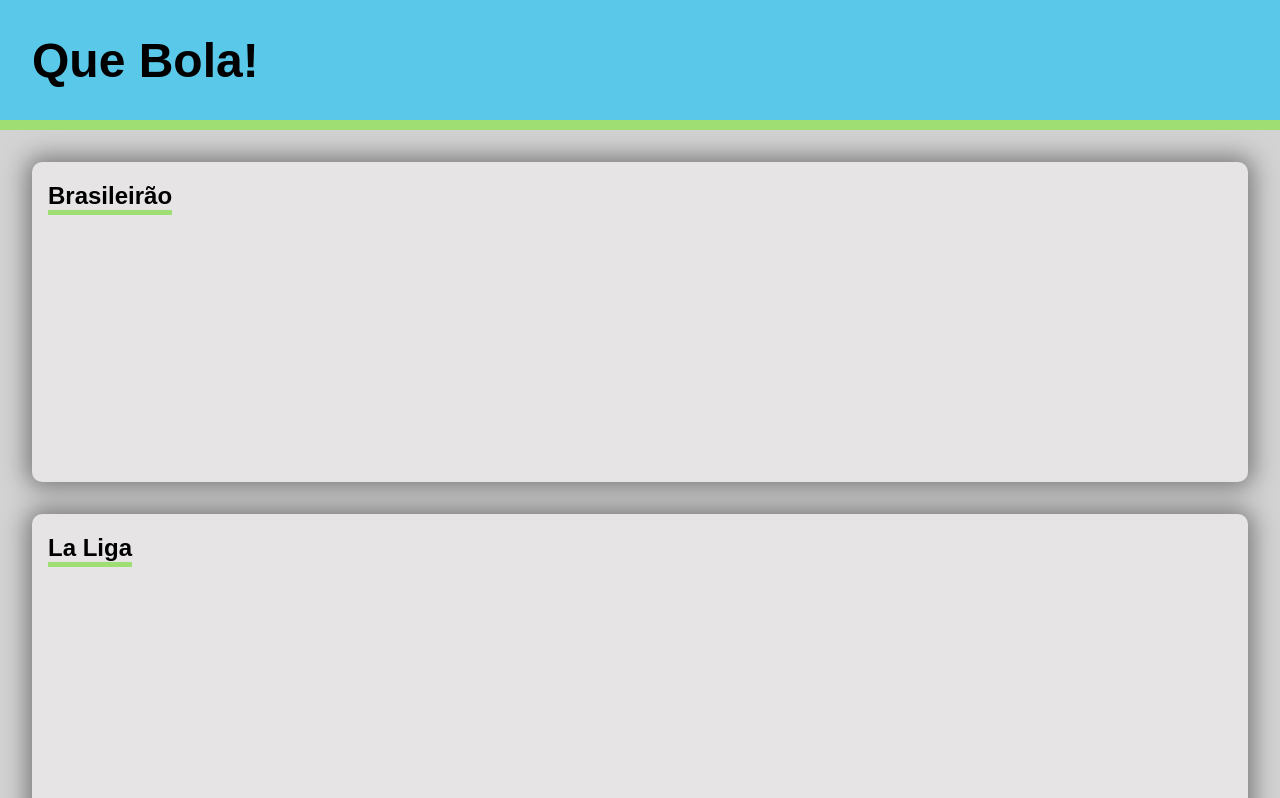
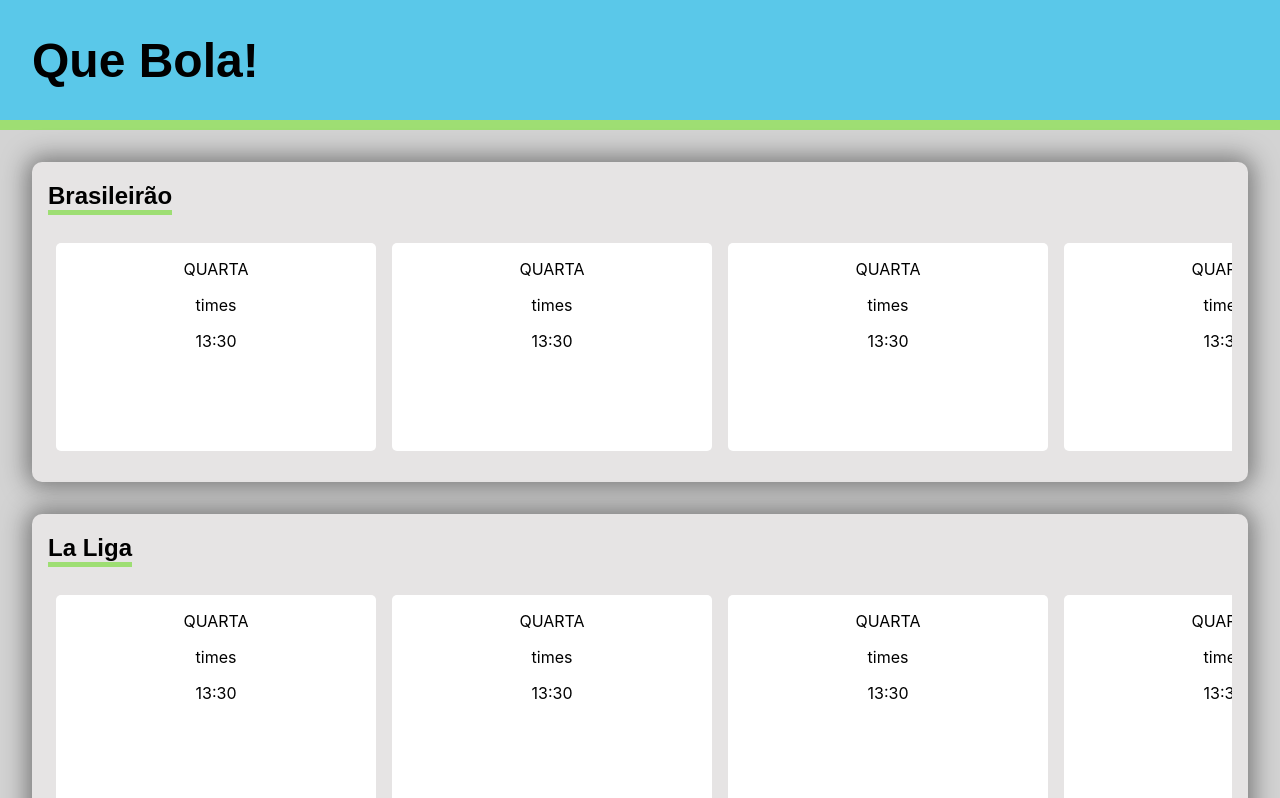
Before and after one commit to brendapc/que-bola, a React (Create React App) app in the folder que-bola/: page / in a window 1280 px wide. Shown: the top 798 px of the page. Built offline with nearby package versions, Linux system fonts and the light colour scheme.

Commit message:
feat: add cards to layout

```diff
--- a/que-bola/src/championships/Championship.jsx
+++ b/que-bola/src/championships/Championship.jsx
@@ -1,12 +1,31 @@
-import axios from "axios";
-import React, { useEffect, useState } from "react";
-import { ContentSection, ChampionshipTitle } from "./championships-styles";
-
+import {
+  ContentSection,
+  ChampionshipTitle,
+  Content,
+  ContentCard,
+  CardsWraper,
+} from "./championships-styles";
+import { Card } from "../layout-structure/styled-components/Card";
 const Championship = ({ title }) => {
   return (
     <div>
       <ContentSection>
         <ChampionshipTitle>{title}</ChampionshipTitle>
+        <Content>
+          <CardsWraper>
+            <Card />
+            <Card />
+            <Card />
+            <Card />
+            <Card />
+            <Card />
+            <ContentCard />
+            <ContentCard />
+            <ContentCard />
+            <ContentCard />
+            <ContentCard />
+          </CardsWraper>
+        </Content>
       </ContentSection>
     </div>
   );
--- a/que-bola/src/championships/championships-styles.jsx
+++ b/que-bola/src/championships/championships-styles.jsx
@@ -13,3 +13,22 @@
   margin: 2rem;
   padding: 0 1rem;
 `;
+
+export const Content = styled.div`
+  height: 14rem;
+  overflow: auto;
+  display: flex;
+`;
+
+export const ContentCard = styled.div`
+  width: 20rem;
+  margin: 0.5rem;
+  background: #fff;
+  border-radius: 5px;
+  text-align: center;
+  display: inline-block;
+`;
+
+export const CardsWraper = styled.div`
+  display: flex;
+`;
--- a/que-bola/src/layout-structure/Home.jsx
+++ b/que-bola/src/layout-structure/Home.jsx
@@ -9,9 +9,8 @@
       <Header>
         <HeaderTitle>Que Bola!</HeaderTitle>
       </Header>
-      <Championship title="Brasileirão"/>
-      <Championship title="La Liga"/>
-      <Championship />
+      <Championship title="Brasileirão" />
+      <Championship title="La Liga" />
       <GlobalStyle />
     </div>
   );
--- /dev/null
+++ b/que-bola/src/layout-structure/styled-components/Card.jsx
@@ -0,0 +1,12 @@
+import React from "react";
+import { ContentCard } from "../../championships/championships-styles";
+
+export const Card = () => {
+  return (
+    <ContentCard>
+      <p>QUARTA</p>
+      <div>times</div>
+      <p>13:30</p>
+    </ContentCard>
+  );
+};
```
